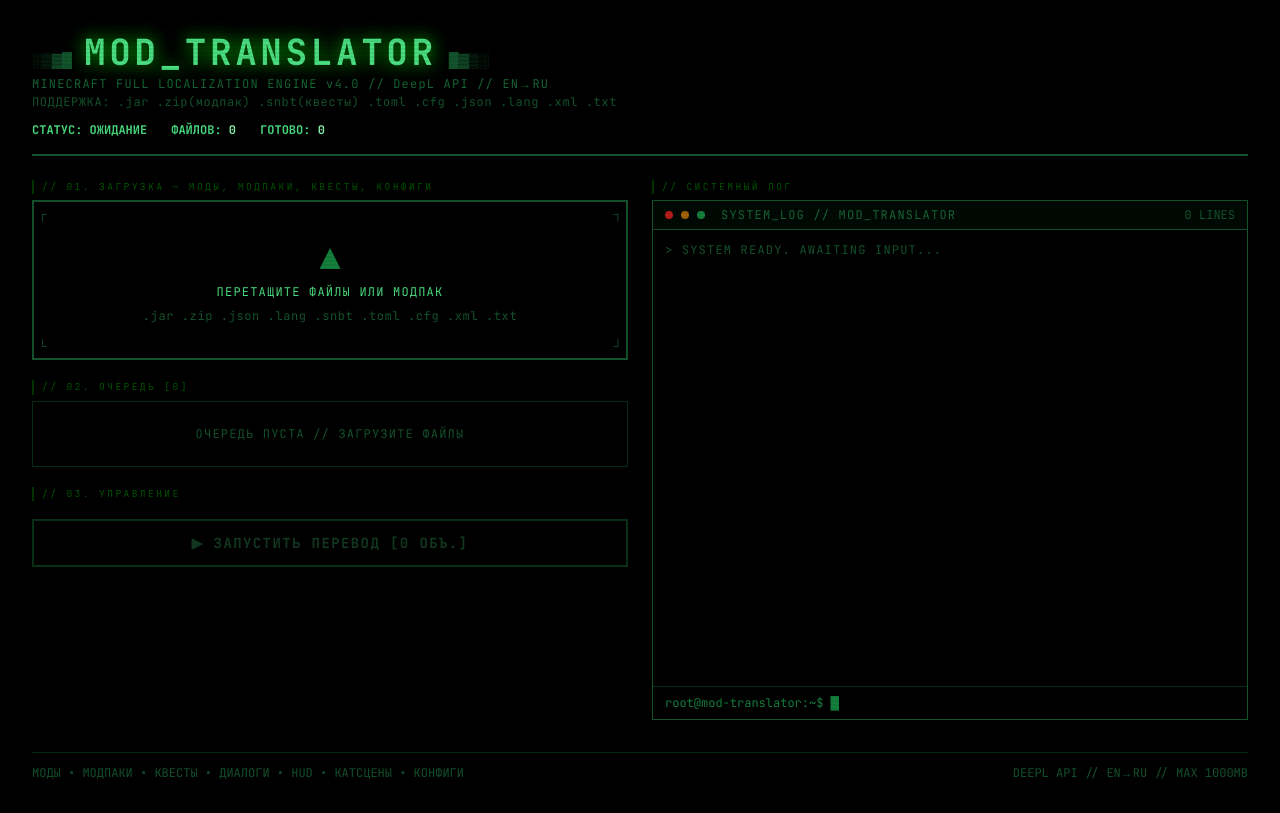
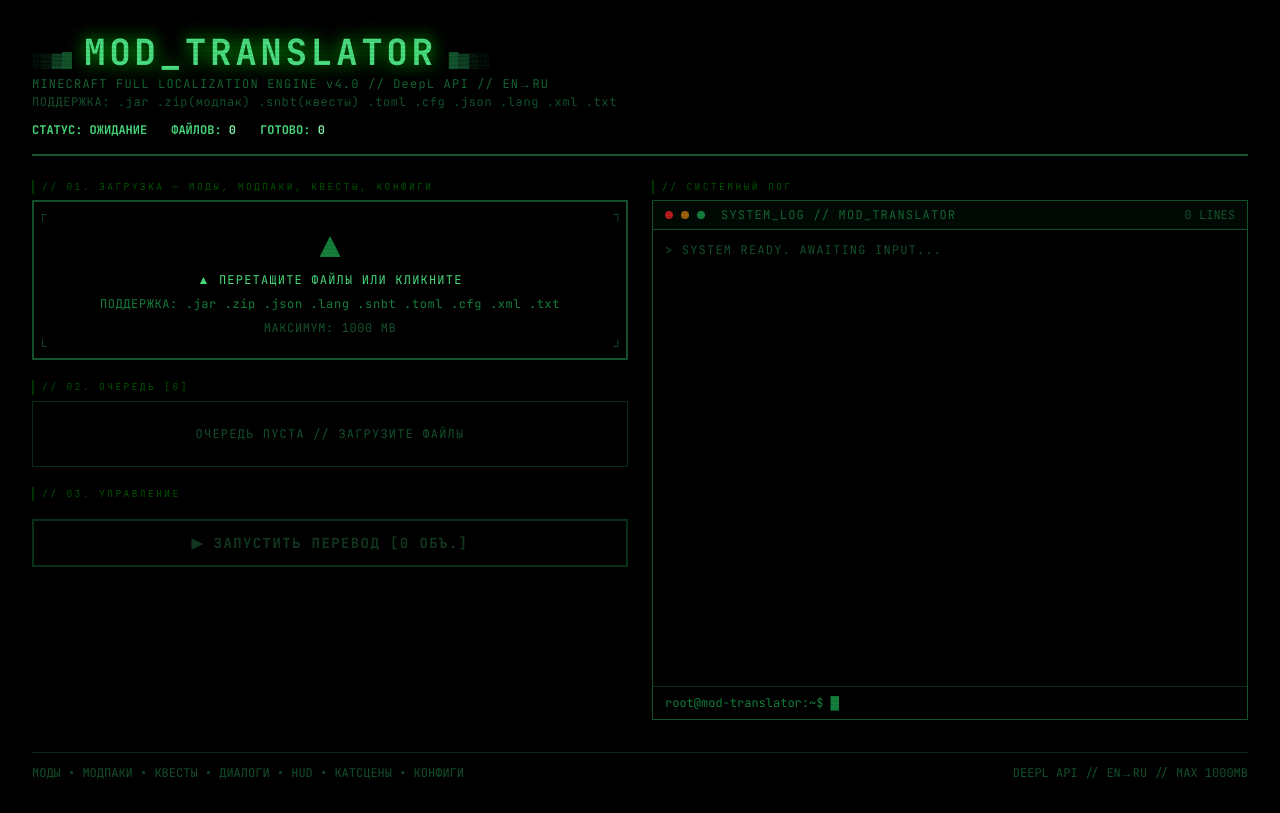
Before and after one commit to NeR1cH/modstranslator, a Next.js app: page / in a window 1280 px wide. Built offline with nearby package versions, Linux system fonts and the light colour scheme.

Commit message:
update visuals and add changelog, improvements, and summary files

```diff
--- a/app/page.tsx
+++ b/app/page.tsx
@@ -65,6 +65,13 @@ export default function Home() {
       const format = detectFormat(file.name);
       if (!format) { addLog(`> ПРОПУСК: ${file.name}`, 'warning'); continue; }
 
+      // Validate file size (1000 MB max)
+      const MAX_SIZE = 1000 * 1024 * 1024;
+      if (file.size > MAX_SIZE) {
+        addLog(`> ОШИБКА: ${file.name} слишком большой (${(file.size / 1024 / 1024).toFixed(0)} MB). Максимум: 1000 MB`, 'error');
+        continue;
+      }
+
       const id = `${Date.now()}-${Math.random()}`;
       setFiles(prev => [...prev, {
         id, name: file.name, size: file.size, format,
@@ -72,15 +79,24 @@ export default function Home() {
       }]);
 
       const typeLabel = FORMAT_LABELS[format] ?? format.toUpperCase();
-      addLog(`> АНАЛИЗ [${typeLabel}]: ${file.name}`, 'system');
+      addLog(`> ЗАГРУЗКА [${typeLabel}]: ${file.name} (${(file.size / 1024 / 1024).toFixed(1)} MB)`, 'system');
+      addLog(`> АНАЛИЗ: чтение файла...`, 'info');
 
       try {
         const base64 = await fileToBase64(file);
+        addLog(`> АНАЛИЗ: отправка на сервер...`, 'info');
+
         const res    = await fetch('/api/analyze', {
           method: 'POST',
           headers: { 'Content-Type': 'application/json' },
           body: JSON.stringify({ base64, fileName: file.name }),
         });
+
+        if (!res.ok) {
+          const errData = await res.json() as { error: string };
+          throw new Error(errData.error || 'Ошибка анализа файла');
+        }
+
         const stats = await res.json() as { stringsCount: number; langFilesCount?: number; mode?: string };
 
         setFiles(prev => prev.map(f => f.id !== id ? f : {
@@ -91,10 +107,10 @@ export default function Home() {
         const detail = format === 'zip' || format === 'jar'
           ? `[${stats.langFilesCount} файлов, ${stats.stringsCount} строк]`
           : `[${stats.stringsCount} строк]`;
-        addLog(`> ОК: ${file.name} ${detail}`, 'success');
+        addLog(`> ✓ ГОТОВ К ПЕРЕВОДУ: ${file.name} ${detail}`, 'success');
       } catch (err) {
         setFiles(prev => prev.map(f => f.id !== id ? f : { ...f, status: 'error', errorMessage: String(err) }));
-        addLog(`> ОШИБКА: ${file.name}`, 'error');
+        addLog(`> ✕ ОШИБКА АНАЛИЗА: ${file.name} — ${err}`, 'error');
       }
     }
   }, [addLog]);
--- a/components/DropZone.tsx
+++ b/components/DropZone.tsx
@@ -59,10 +59,13 @@ export default function DropZone({ onFilesAdded, disabled }: DropZoneProps) {
         {isDragging ? '▼' : '▲'}
       </div>
       <p className="text-green-400 text-xs tracking-widest pointer-events-none">
-        {isDragging ? 'ОТПУСТИТЕ ДЛЯ ЗАГРУЗКИ' : 'ПЕРЕТАЩИТЕ ФАЙЛЫ ИЛИ МОДПАК'}
+        {isDragging ? '▼ ОТПУСТИТЕ ДЛЯ ЗАГРУЗКИ' : '▲ ПЕРЕТАЩИТЕ ФАЙЛЫ ИЛИ КЛИКНИТЕ'}
+      </p>
+      <p className="text-green-700 text-xs tracking-wider pointer-events-none text-center px-4">
+        ПОДДЕРЖКА: .jar .zip .json .lang .snbt .toml .cfg .xml .txt
       </p>
       <p className="text-green-900 text-xs tracking-wider pointer-events-none text-center px-4">
-        .jar .zip .json .lang .snbt .toml .cfg .xml .txt
+        МАКСИМУМ: 1000 MB
       </p>
 
       {['top-1 left-1','top-1 right-1','bottom-1 left-1','bottom-1 right-1'].map((pos, i) => (
--- a/components/FileQueue.tsx
+++ b/components/FileQueue.tsx
@@ -13,7 +13,7 @@ interface FileQueueProps {
 // ============================================================
 const STATUS = {
   pending:     { icon: '○', label: 'ОЖИДАНИЕ',   cls: 'text-green-700' },
-  extracting:  { icon: '◌', label: 'ЧТЕНИЕ...',  cls: 'text-yellow-600 animate-pulse' },
+  extracting:  { icon: '◐', label: 'ЗАГРУЗКА...', cls: 'text-yellow-500 animate-spin' },
   translating: { icon: '◉', label: 'ПЕРЕВОД...', cls: 'text-yellow-400 animate-pulse' },
   packing:     { icon: '◈', label: 'УПАКОВКА...', cls: 'text-cyan-400 animate-pulse' },
   done:        { icon: '●', label: 'ГОТОВО',      cls: 'text-green-400' },
@@ -53,9 +53,10 @@ export default function FileQueue({ files, onRemove, disabled }: FileQueueProps)
           <div
             key={file.id}
             className={`flex items-start gap-3 px-3 py-2 text-xs transition-colors
-              ${file.status === 'translating' ? 'bg-green-900/10' : ''}
+              ${file.status === 'extracting' ? 'bg-yellow-900/10 border-l-2 border-yellow-600' : ''}
+              ${file.status === 'translating' ? 'bg-green-900/10 border-l-2 border-green-500' : ''}
               ${file.status === 'done' ? 'bg-green-950/20' : ''}
-              ${file.status === 'error' ? 'bg-red-950/20' : ''}
+              ${file.status === 'error' ? 'bg-red-950/20 border-l-2 border-red-600' : ''}
             `}
           >
             {/* Status icon */}
@@ -75,11 +76,18 @@ export default function FileQueue({ files, onRemove, disabled }: FileQueueProps)
               </div>
               <div className="flex gap-3 mt-0.5 text-green-800 flex-wrap">
                 <span>{fmtSize(file.size)}</span>
-                {file.langFilesCount != null && (
+                {file.status === 'extracting' && (
+                  <span className="text-yellow-500 animate-pulse">● Анализ файла...</span>
+                )}
+                {file.langFilesCount != null && file.status !== 'extracting' && (
                   <span>{file.langFilesCount} lang</span>
                 )}
-                <span>{file.stringsCount} строк</span>
-                <span className={s.cls}>{s.label}</span>
+                {file.stringsCount > 0 && file.status !== 'extracting' && (
+                  <span>{file.stringsCount} строк</span>
+                )}
+                {file.status !== 'extracting' && (
+                  <span className={s.cls}>{s.label}</span>
+                )}
               </div>
               {file.errorMessage && (
                 <div className="text-red-600 mt-0.5 truncate">{file.errorMessage}</div>
--- a/next.config.js
+++ b/next.config.js
@@ -20,11 +20,6 @@ const nextConfig = {
   async headers() {
     return [{ source: '/(.*)', headers: securityHeaders }];
   },
-  api: {
-    bodyParser: {
-      sizeLimit: '1000mb',
-    },
-  },
   experimental: {
     serverActions: { bodySizeLimit: '1000mb' },
   },
```
Also changed, not shown: .claude/settings.local.json (added).
